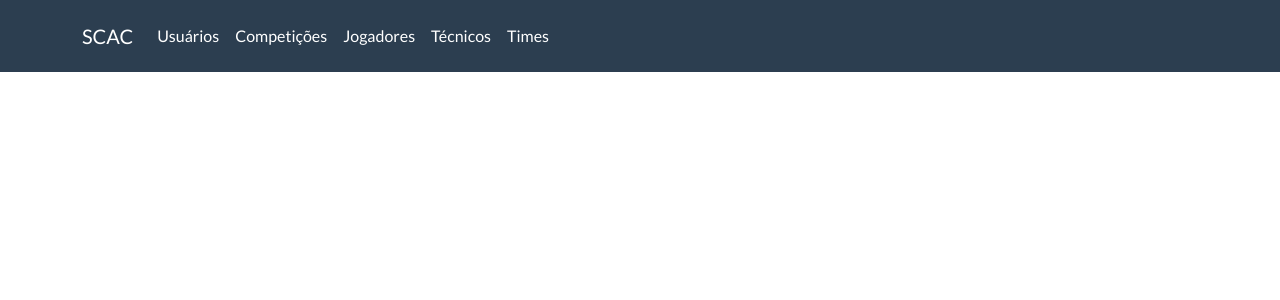
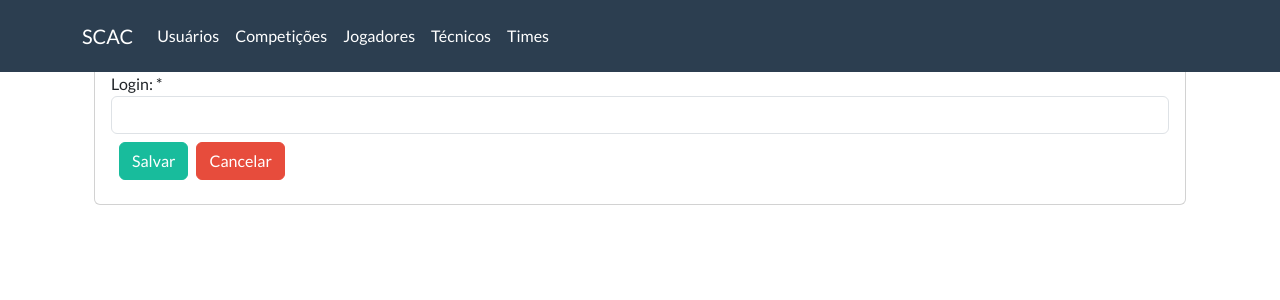
Before and after one commit to Hugo-SA/Scout-Pro, a React (Create React App) app in the folder sp-app/: page /cadastro-usuarios/1 in a window 1280 px wide. Shown: the top 300 px of the page. Built offline with nearby package versions, Linux system fonts and the light colour scheme; no server answers.

Commit message:
Atualizacao do cadastros

```diff
--- a/sp-app/src/rotas.js
+++ b/sp-app/src/rotas.js
@@ -6,6 +6,8 @@ import ListagemJogador from './views/listagem/listagem-jogador';
 import ListagemTecnico from './views/listagem/listagem-tecnico';
 import ListagemTimes from './views/listagem/listagem-times';
 import CadastroTecnico from './views/cadastro/cadastro-tecnico'
+import CadastroTime from './views/cadastro/cadastro-time'
+import CadastroUsuario from './views/cadastro/cadastro-usuario'
 
 import { Route, Routes, BrowserRouter } from 'react-router-dom';
 
@@ -20,6 +22,7 @@ function Rotas(props) {
         <Route path='/listagem-tecnico' element={<ListagemTecnico />} />
         <Route path='/listagem-times' element={<ListagemTimes />} />
         <Route path='/cadastro-tecnico/:idParam?' element={<CadastroTecnico />} />
+        <Route path='/cadastro-usuarios/:idParam?' element={<CadastroUsuario />} />
       </Routes>
     </BrowserRouter>
   );
--- /dev/null
+++ b/sp-app/src/views/cadastro/cadastro-time.js
@@ -0,0 +1,124 @@
+import React, { useState, useEffect } from 'react';
+import { useNavigate, useParams } from 'react-router-dom';
+
+import Stack from '@mui/material/Stack';
+
+import Card from '../../components/card';
+import FormGroup from '../../components/form-group';
+
+import { mensagemSucesso, mensagemErro } from '../../components/toastr';
+
+//import '../custom.css';
+
+import axios from 'axios';
+import { BASE_URL } from '../../config/axios';
+
+function CadastroTime() {
+  const { idParam } = useParams();
+
+  const navigate = useNavigate();
+
+  const baseURL = `${BASE_URL}/times`;
+
+  const [id, setId] = useState('');
+  const [nome, setNome] = useState('');
+
+  const [dados, setDados] = React.useState([]);
+
+  function inicializar() {
+    if (idParam == null) {
+      setId('');
+      setNome('');
+    } else {
+      setId(dados.id);
+      setNome(dados.nome);
+    }
+  }
+
+  async function salvar() {
+    let data = { id, nome };
+    data = JSON.stringify(data);
+    if (idParam == null) {
+      await axios
+        .post(baseURL, data, {
+          headers: { 'Content-Type': 'application/json' },
+        })
+        .then(function (response) {
+          mensagemSucesso(`Time ${nome} cadastrado com sucesso!`);
+          navigate(`/listagem-times`);
+        })
+        .catch(function (error) {
+          mensagemErro(error.response.data);
+        });
+    } else {
+      await axios
+        .put(`${baseURL}/${idParam}`, data, {
+          headers: { 'Content-Type': 'application/json' },
+        })
+        .then(function (response) {
+          mensagemSucesso(`Time ${nome} alterado com sucesso!`);
+          navigate(`/listagem-times`);
+        })
+        .catch(function (error) {
+          mensagemErro(error.response.data);
+        });
+    }
+  }
+
+  async function buscar() {
+    if(idParam != null){
+    await axios.get(`${baseURL}/${idParam}`).then((response) => {
+      setDados(response.data);
+    });
+    setId(dados.id);
+    setNome(dados.nome);
+    }
+  }
+
+  useEffect(() => {
+    buscar(); // eslint-disable-next-line
+  }, [id]);
+
+  if (!dados) return null;
+
+  return (
+    <div className='container'>
+      <Card title='Cadastro de Times'>
+        <div className='row'>
+          <div className='col-lg-12'>
+            <div className='bs-component'>
+              <FormGroup label='Nome: *' htmlFor='inputNome'>
+                <input
+                  type='text'
+                  id='inputNome'
+                  value={nome}
+                  className='form-control'
+                  name='nome'
+                  onChange={(e) => setNome(e.target.value)}
+                />
+              </FormGroup>
+              <Stack spacing={1} padding={1} direction='row'>
+                <button
+                  onClick={salvar}
+                  type='button'
+                  className='btn btn-success'
+                >
+                  Salvar
+                </button>
+                <button
+                  onClick={inicializar}
+                  type='button'
+                  className='btn btn-danger'
+                >
+                  Cancelar
+                </button>
+              </Stack>
+            </div>
+          </div>
+        </div>
+      </Card>
+    </div>
+  );
+}
+
+export default CadastroTime;
--- /dev/null
+++ b/sp-app/src/views/cadastro/cadastro-usuario.js
@@ -0,0 +1,124 @@
+import React, { useState, useEffect } from 'react';
+import { useNavigate, useParams } from 'react-router-dom';
+
+import Stack from '@mui/material/Stack';
+
+import Card from '../../components/card';
+import FormGroup from '../../components/form-group';
+
+import { mensagemSucesso, mensagemErro } from '../../components/toastr';
+
+//import '../custom.css';
+
+import axios from 'axios';
+import { BASE_URL } from '../../config/axios';
+
+function CadastroUsuario() {
+  const { idParam } = useParams();
+
+  const navigate = useNavigate();
+
+  const baseURL = `${BASE_URL}/usuario`;
+
+  const [id, setId] = useState('');
+  const [login, setLogin] = useState('');
+
+  const [dados, setDados] = React.useState([]);
+
+  function inicializar() {
+    if (idParam == null) {
+      setId('');
+      setLogin('');
+    } else {
+      setId(dados.id);
+      setLogin(dados.login);
+    }
+  }
+
+  async function salvar() {
+    let data = { id, login };
+    data = JSON.stringify(data);
+    if (idParam == null) {
+      await axios
+        .post(baseURL, data, {
+          headers: { 'Content-Type': 'application/json' },
+        })
+        .then(function (response) {
+          mensagemSucesso(`Usuário ${login} cadastrado com sucesso!`);
+          navigate(`/listagem-usuarios`);
+        })
+        .catch(function (error) {
+          mensagemErro(error.response.data);
+        });
+    } else {
+      await axios
+        .put(`${baseURL}/${idParam}`, data, {
+          headers: { 'Content-Type': 'application/json' },
+        })
+        .then(function (response) {
+          mensagemSucesso(`Usuário ${login} alterado com sucesso!`);
+          navigate(`/listagem-usuarios`);
+        })
+        .catch(function (error) {
+          mensagemErro(error.response.data);
+        });
+    }
+  }
+
+  async function buscar() {
+    if(idParam != null){
+    await axios.get(`${baseURL}/${idParam}`).then((response) => {
+      setDados(response.data);
+    });
+    setId(dados.id);
+    setLogin(dados.login);
+    }
+  }
+
+  useEffect(() => {
+    buscar(); // eslint-disable-next-line
+  }, [id]);
+
+  if (!dados) return null;
+
+  return (
+    <div className='container'>
+      <Card title='Cadastro de Usuários'>
+        <div className='row'>
+          <div className='col-lg-12'>
+            <div className='bs-component'>
+              <FormGroup label='Login: *' htmlFor='inputLogin'>
+                <input
+                  type='text'
+                  id='inputLogin'
+                  value={login}
+                  className='form-control'
+                  name='login'
+                  onChange={(e) => setLogin(e.target.value)}
+                />
+              </FormGroup>
+              <Stack spacing={1} padding={1} direction='row'>
+                <button
+                  onClick={salvar}
+                  type='button'
+                  className='btn btn-success'
+                >
+                  Salvar
+                </button>
+                <button
+                  onClick={inicializar}
+                  type='button'
+                  className='btn btn-danger'
+                >
+                  Cancelar
+                </button>
+              </Stack>
+            </div>
+          </div>
+        </div>
+      </Card>
+    </div>
+  );
+}
+
+export default CadastroUsuario;
--- a/sp-app/src/views/listagem/listagem-usuarios.js
+++ b/sp-app/src/views/listagem/listagem-usuarios.js
@@ -22,11 +22,11 @@ function ListagemUsuarios() {
   const navigate = useNavigate();
 
   const cadastrar = () => {
-    navigate(`/cadastro-usuario`);
+    navigate(`/cadastro-usuarios`);
   };
 
   const editar = (id) => {
-    navigate(`/cadastro-usuario/${id}`);
+    navigate(`/cadastro-usuarios/${id}`);
   };
 
   const [dados, setDados] = React.useState(null);
@@ -76,14 +76,14 @@ function ListagemUsuarios() {
               <table className='table table-hover'>
                 <thead>
                   <tr>
-                    <th scope='col'>Nome</th>
+                    <th scope='col'>Login</th>
                     <th scope='col'>Ações</th>
                   </tr>
                 </thead>
                 <tbody>
                   {dados.map((dado) => (
                     <tr key={dado.id}>
-                      <td>{dado.nome}</td>
+                      <td>{dado.login}</td>
                       <td>
                         <Stack spacing={1} padding={0} direction='row'>
                           <IconButton
```
